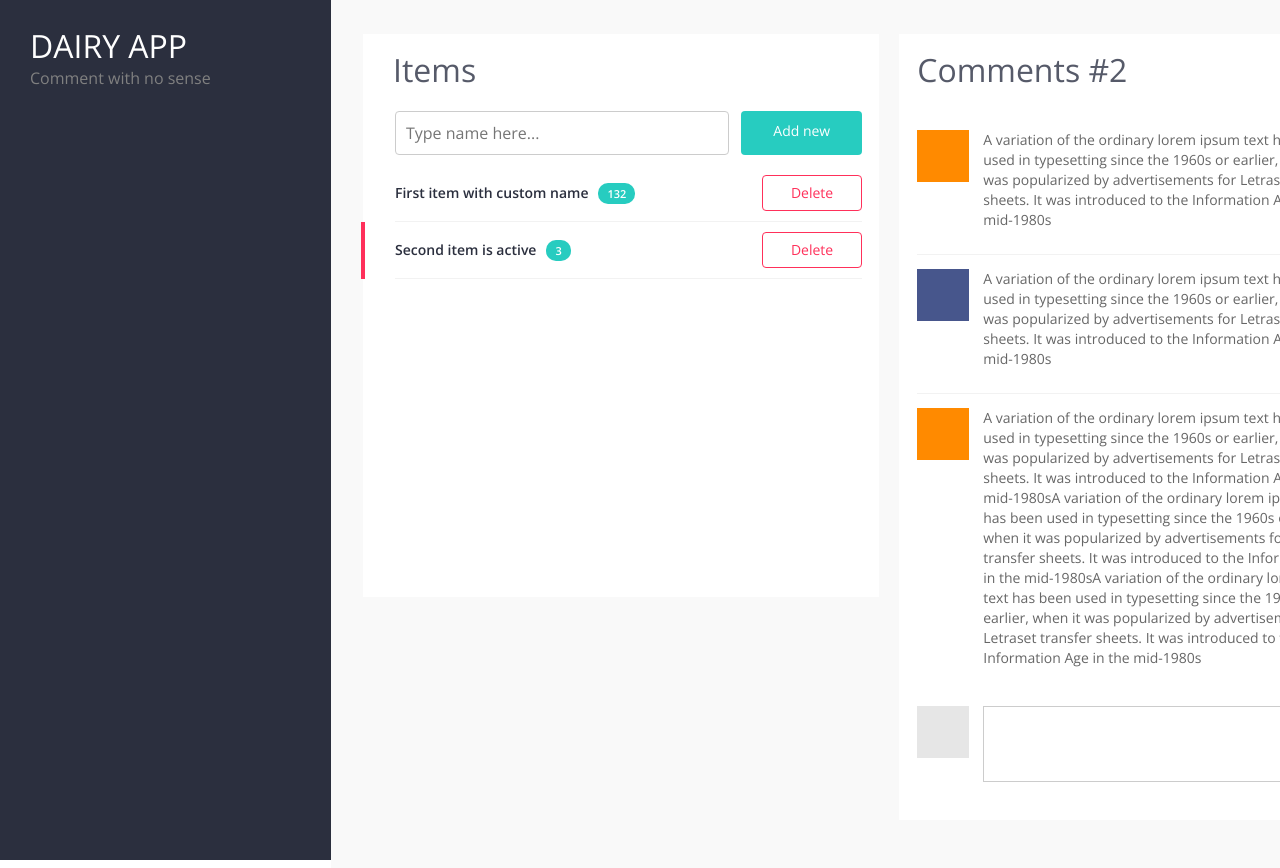
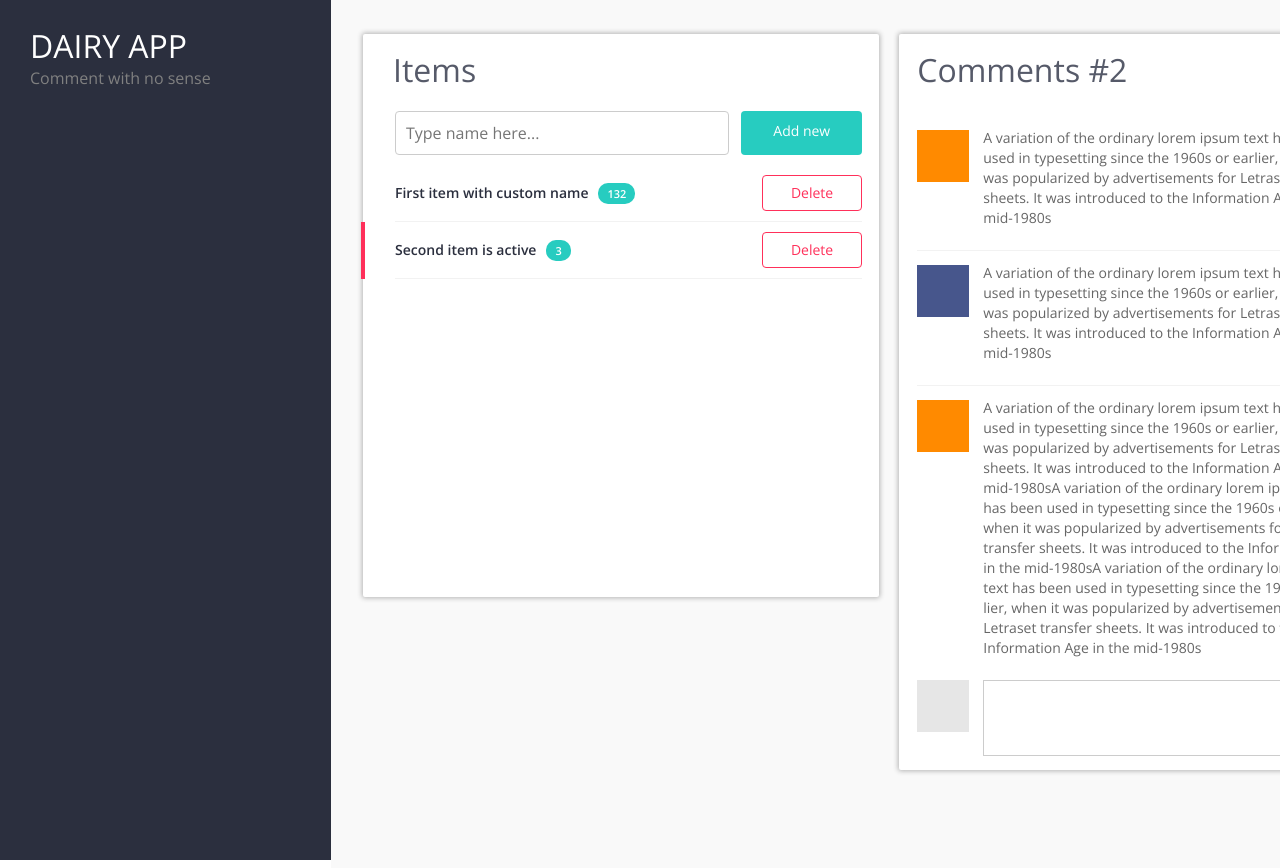
Before and after one commit to barabashlyuda77/dairy-app, a React (Create React App) app: page / in a window 1280 px wide. Shown: the top 868 px of the page. Built offline with nearby package versions, Linux system fonts and the light colour scheme.

Commit message:
Markup is ready

```diff
--- a/src/_mixins.scss
+++ b/src/_mixins.scss
@@ -0,0 +1,4 @@
+@mixin border-decoration {
+  border-radius: 2px;
+  box-shadow: 0px 0px 5px 1px $color-light-gray;
+}
--- a/src/components/add-comment/add-comment.scss
+++ b/src/components/add-comment/add-comment.scss
@@ -2,8 +2,6 @@
 
 .add-comment-wrapper {
   display: flex;
-  padding-top: 14px;
-  padding-bottom: 24px;
 
   .square-add {
     height: 52px;
--- a/src/components/comment/comment.scss
+++ b/src/components/comment/comment.scss
@@ -2,8 +2,8 @@
 
 .commen-wrapper {
   display: flex;
-  padding-top: 14px;
-  padding-bottom: 24px;
+  padding-top: 12px;
+  padding-bottom: 22px;
   border-bottom: 1px solid $border-color;
 
   &:first-child {
@@ -17,6 +17,7 @@
     height: 52px;
     min-width: 52px;
     margin-right: 14px;
+    margin-top: 2px;
   }
 
   .square-orange {
@@ -32,5 +33,6 @@
     font-weight: $font-light;
     font-size: 14px;
     line-height: 20px;
+    hyphens: auto;
   }
 }
--- a/src/components/comments/comments.scss
+++ b/src/components/comments/comments.scss
@@ -1,7 +1,9 @@
 @import '../../variables';
+@import '../../mixins';
 
 .comments-wrapper {
   background-color: $color-white;
   flex: 444;
   padding: 20px 18px 14px 18px;
+  @include border-decoration;
 }
--- a/src/components/items/items.scss
+++ b/src/components/items/items.scss
@@ -1,4 +1,5 @@
 @import '../../variables';
+@import '../../mixins';
 
 .items-wrapper {
   background-color: $color-white;
@@ -6,4 +7,5 @@
   margin-right: 20px;
   flex: 479;
   padding: 20px 15px 20px 30px;
+  @include border-decoration;
 }
```
